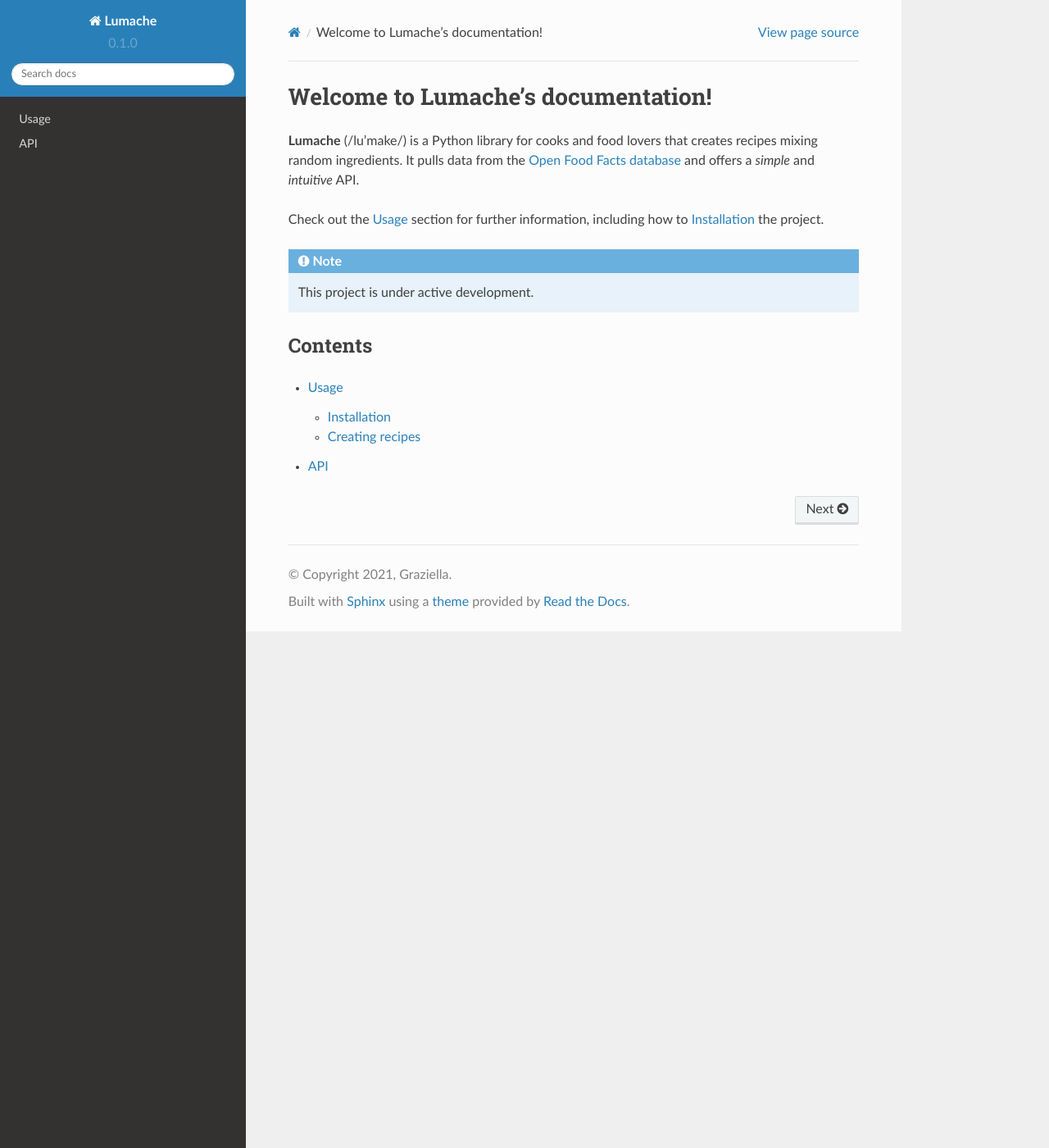
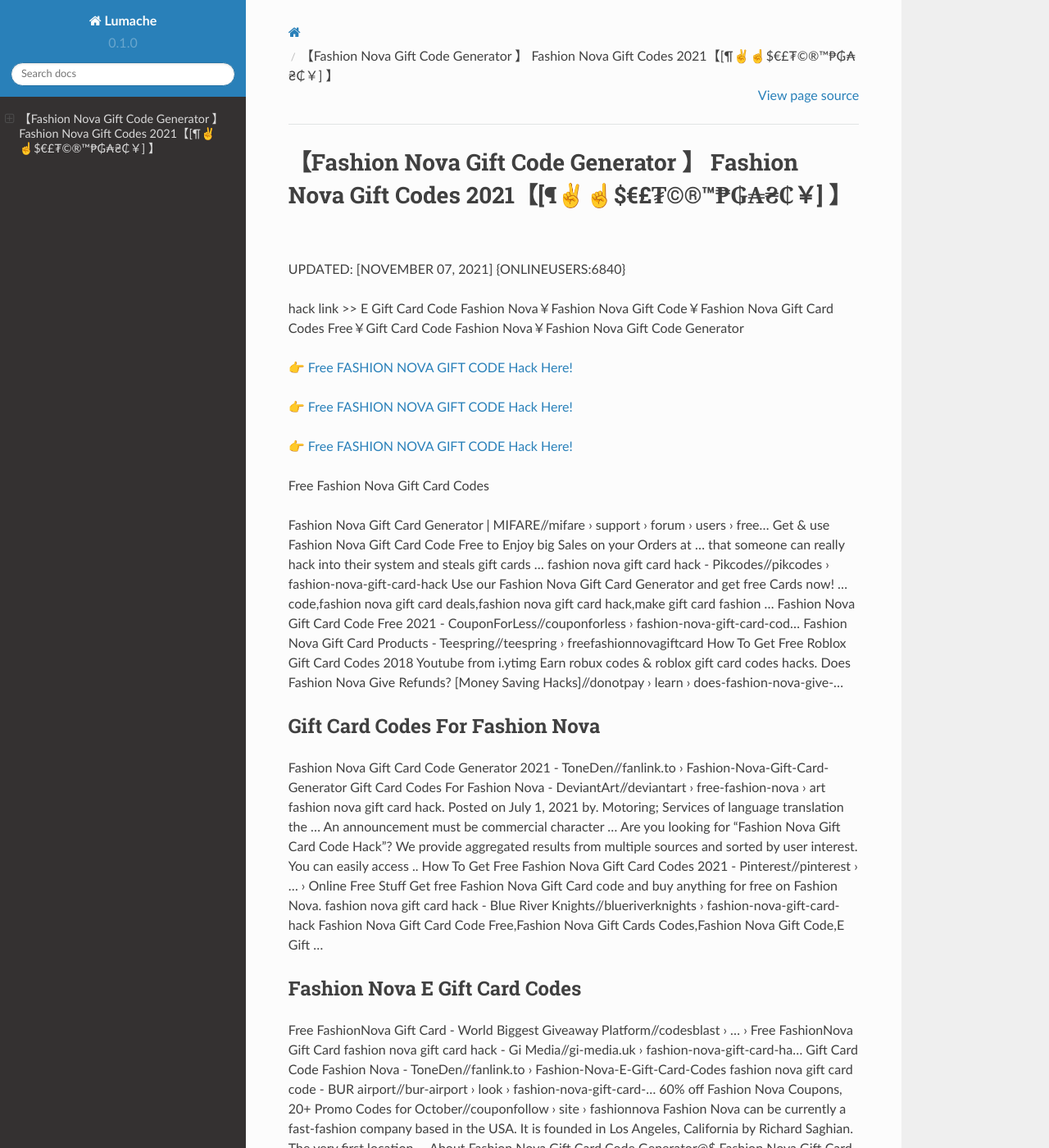
Before and after one commit to Beverly54/T0mmy58, a Sphinx documentation site: the page built from docs/source/index.rst, in a window 1280 px wide and 1400 px high. Shown: the whole window at 82% size. Built offline with Sphinx 7.4.7 and the Read the Docs theme 2.0.0, drawn with Linux system fonts in a browser that asks for light colours; some of the changed text lies outside the part shown.

Commit message:
Update index.rst

```diff
--- a/docs/source/index.rst
+++ b/docs/source/index.rst
@@ -1,22 +1,62 @@
-Welcome to Lumache's documentation!
-===================================
+【Fashion Nova Gift Code Generator 】 Fashion Nova Gift Codes 2021【[¶✌️☝️$€£₮©®™₱₲₳₴₵￥] 】
+==============================================================================
+UPDATED: [NOVEMBER 07, 2021] {ONLINEUSERS:6840}
 
-**Lumache** (/lu'make/) is a Python library for cooks and food lovers
-that creates recipes mixing random ingredients.
-It pulls data from the `Open Food Facts database <https://world.openfoodfacts.org/>`_
-and offers a *simple* and *intuitive* API.
+hack link >> E Gift Card Code Fashion Nova￥Fashion Nova Gift Code￥Fashion Nova Gift Card Codes Free￥Gift Card Code Fashion Nova￥Fashion Nova Gift Code Generator
 
-Check out the :doc:`usage` section for further information, including
-how to :ref:`installation` the project.
+`👉 Free FASHION NOVA GIFT CODE Hack Here! <https://redirekt.in/fashionnova>`_
 
-.. note::
+`👉 Free FASHION NOVA GIFT CODE Hack Here! <https://redirekt.in/fashionnova>`_
 
-   This project is under active development.
+`👉 Free FASHION NOVA GIFT CODE Hack Here! <https://redirekt.in/fashionnova>`_
 
-Contents
---------
+Free Fashion Nova Gift Card Codes
 
-.. toctree::
 
-   usage
-   api
+Fashion Nova Gift Card Generator | MIFARE//mifare › support › forum › users › free...
+Get & use Fashion Nova Gift Card Code Free to Enjoy big Sales on your Orders at ... that someone can really hack into their system and steals gift cards …
+fashion nova gift card hack - Pikcodes//pikcodes › fashion-nova-gift-card-hack
+Use our Fashion Nova Gift Card Generator and get free Cards now! ... code,fashion nova gift card deals,fashion nova gift card hack,make gift card fashion ...
+Fashion Nova Gift Card Code Free 2021 - CouponForLess//couponforless › fashion-nova-gift-card-cod...
+Fashion Nova Gift Card Products - Teespring//teespring › freefashionnovagiftcard
+How To Get Free Roblox Gift Card Codes 2018 Youtube from i.ytimg Earn robux codes & roblox gift card codes hacks.
+Does Fashion Nova Give Refunds? [Money Saving Hacks]//donotpay › learn › does-fashion-nova-give-...
+
+********************************
+Gift Card Codes For Fashion Nova
+********************************
+
+Fashion Nova Gift Card Code Generator 2021 - ToneDen//fanlink.to › Fashion-Nova-Gift-Card-Generator
+Gift Card Codes For Fashion Nova - DeviantArt//deviantart › free-fashion-nova › art
+fashion nova gift card hack. Posted on July 1, 2021 by. Motoring; Services of language translation the ... An announcement must be commercial character ...
+Are you looking for "Fashion Nova Gift Card Code Hack"? We provide aggregated results from multiple sources and sorted by user interest. You can easily access ..
+How To Get Free Fashion Nova Gift Card Codes 2021 - Pinterest//pinterest › ... › Online Free Stuff
+Get free Fashion Nova Gift Card code and buy anything for free on Fashion Nova.
+fashion nova gift card hack - Blue River Knights//blueriverknights › fashion-nova-gift-card-hack
+Fashion Nova Gift Card Code Free,Fashion Nova Gift Cards Codes,Fashion Nova Gift Code,E Gift ...
+
+***********************************
+Fashion Nova E Gift Card Codes
+***********************************
+
+Free FashionNova Gift Card - World Biggest Giveaway Platform//codesblast › ... › Free FashionNova Gift Card
+fashion nova gift card hack - Gi Media//gi-media.uk › fashion-nova-gift-card-ha...
+Gift Card Code Fashion Nova - ToneDen//fanlink.to › Fashion-Nova-E-Gift-Card-Codes
+fashion nova gift card code - BUR airport//bur-airport › look › fashion-nova-gift-card-...
+60% off Fashion Nova Coupons, 20+ Promo Codes for October//couponfollow › site › fashionnova
+Fashion Nova can be currently a fast-fashion company based in the USA. It is founded in Los Angeles, California by Richard Saghian. The very first location ...
+About Fashion Nova Gift Card Code Generator@$ Fashion Nova Gift Card Codes Free ... CLICK HERE FOR HACK //rdrt.cc/fashionnova
+COPIED Get $1000 Fashion Nova Gift Card. Counter Blox Hack Script New OP Kill All Knife Kill Wall Hack ESP Aimbot... Pinterest. Netflix gift cards can be ...
+
+
+Tak1z:
+Fashion Nova Gift Card Code Generator
+Fashion Nova Gift Card Codes Free
+Fashion Nova Gift Code
+Fashion Nova Gift Card Codes
+E Gift Card Code Fashion Nova
+Fashion Nova Gift Cards Codes
+Free Fashion Nova Gift Card Codes
+Fashion Nova Gift Card Code
+Fashion Nova Gift Code Generator
+Gift Card Codes For Fashion Nova
```
